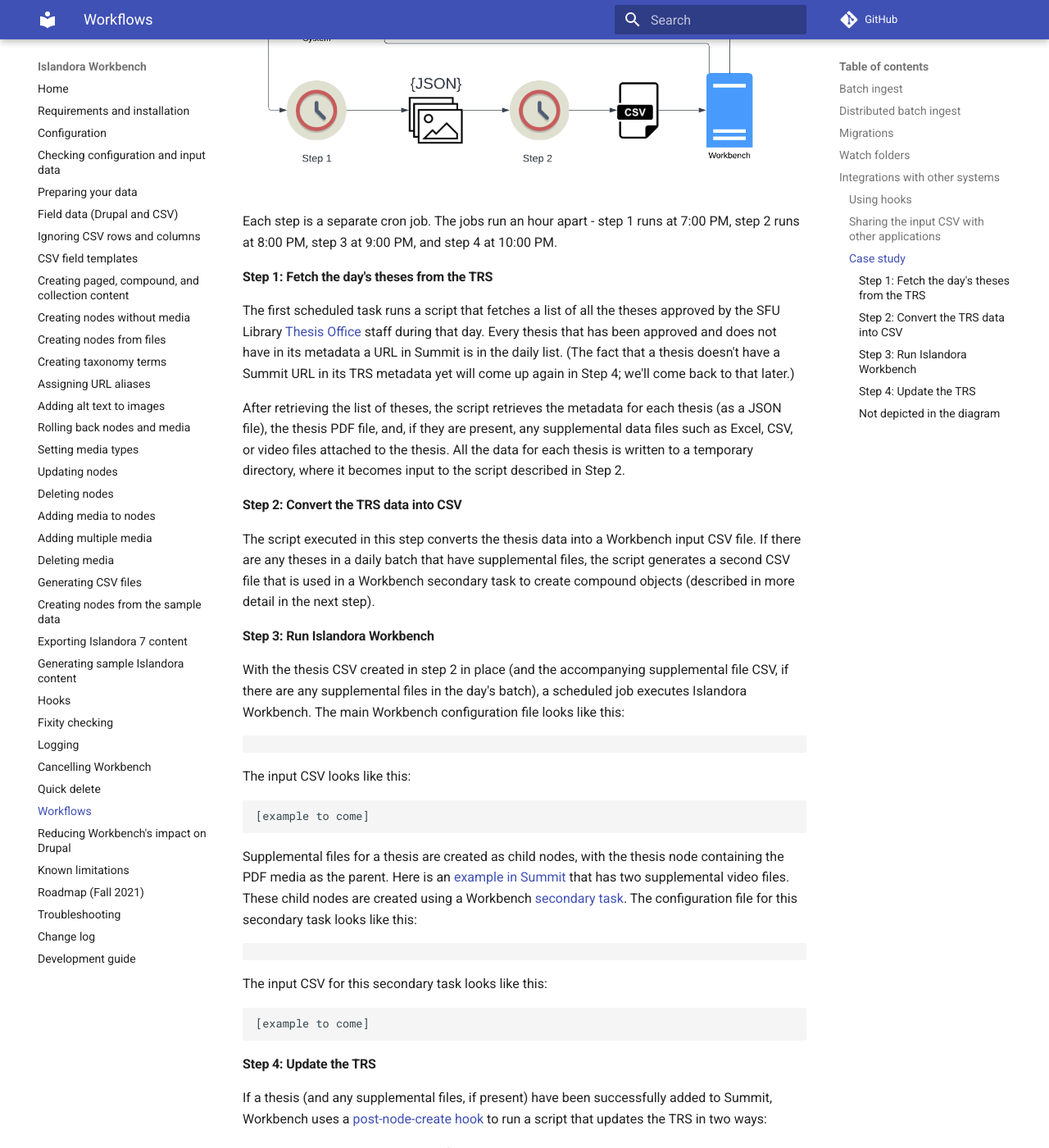
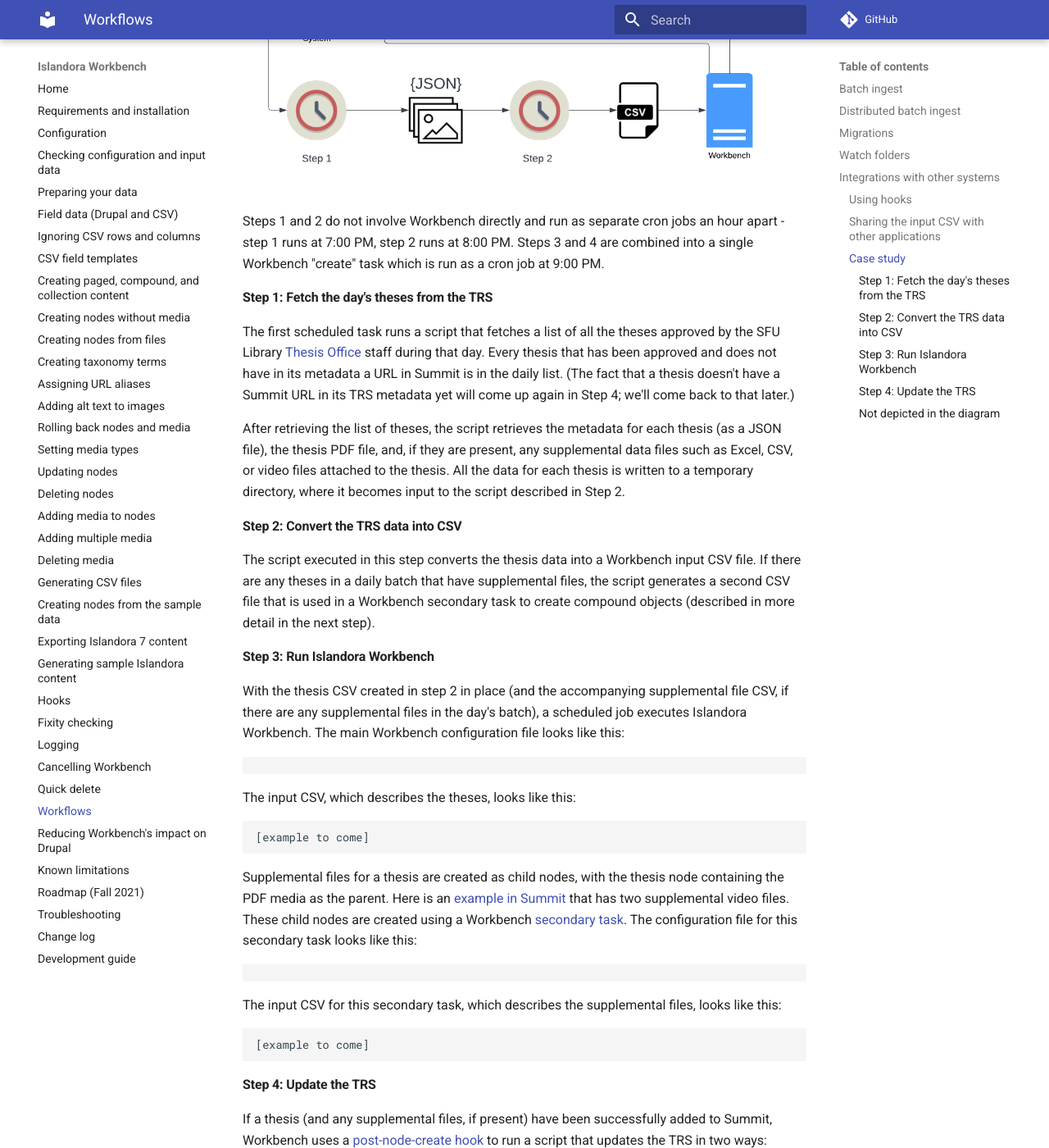
Before and after one commit to mjordan/islandora_workbench_docs, an MkDocs documentation site: the page built from docs/workflows.md, in a window 1280 px wide and 1400 px high, scrolled down 7148 px. Shown: the whole window at 82% size. Built offline with MkDocs 1.6.1 and Material for MkDocs 9.7.7, drawn with Linux system fonts in a browser that asks for light colours; comment, search, counter and statistics services are not loaded.

Commit message:
Minor corrections to 'Known limitations' and 'Workflows'.

````diff
--- a/docs/workflows.md
+++ b/docs/workflows.md
@@ -87,7 +87,7 @@
 
 ![TRS-to-Summit-automation-overview](images/TRS-to-Summit-automation.png)
 
-Each step is a separate cron job. The jobs run an hour apart - step 1 runs at 7:00 PM, step 2 runs at 8:00 PM, step 3 at 9:00 PM, and step 4 at 10:00 PM.
+Steps 1 and 2 do not involve Workbench directly and run as separate cron jobs an hour apart - step 1 runs at 7:00 PM, step 2 runs at 8:00 PM. Steps 3 and 4 are combined into a single Workbench "create" task which is run as a cron job at 9:00 PM.
 
 #### Step 1: Fetch the day's theses from the TRS
 
@@ -106,7 +106,7 @@
 ```yaml
 ```
 
-The input CSV looks like this:
+The input CSV, which describes the theses, looks like this:
 
 ```csv
 [example to come]
@@ -117,7 +117,7 @@
 ```yaml
 ```
 
-The input CSV for this secondary task looks like this:
+The input CSV for this secondary task, which describes the supplemental files, looks like this:
 
 ```csv
 [example to come]
````
Also changed, not shown: docs/changelog.md (+2 -0 lines), docs/limitations.md (+2 -2 lines).
